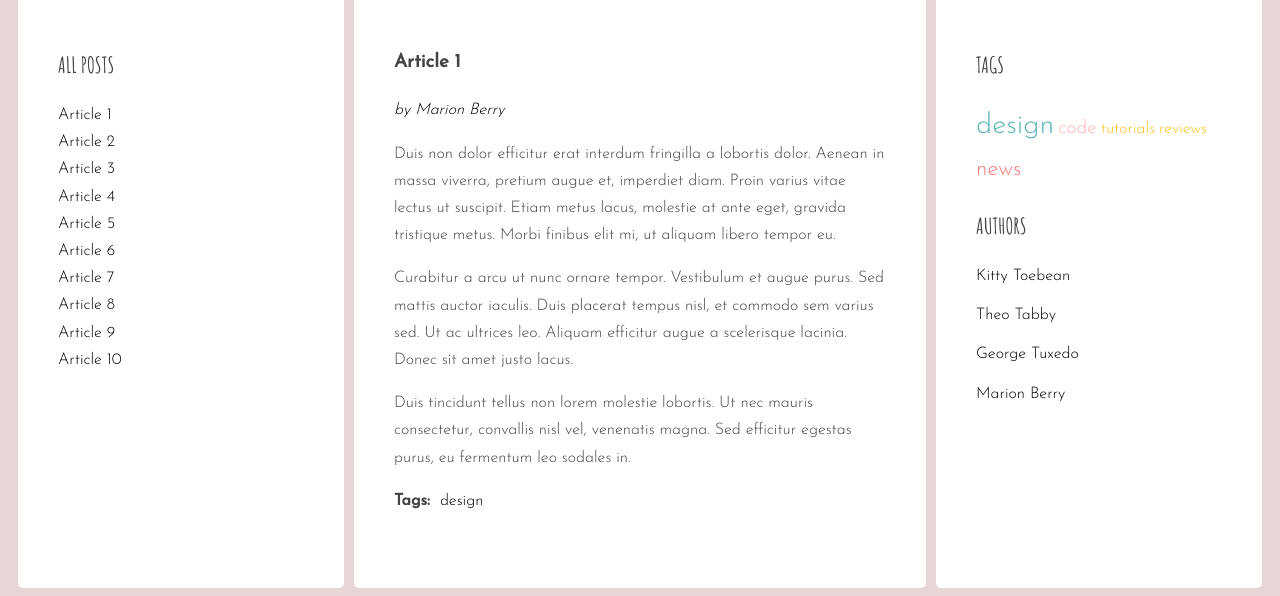
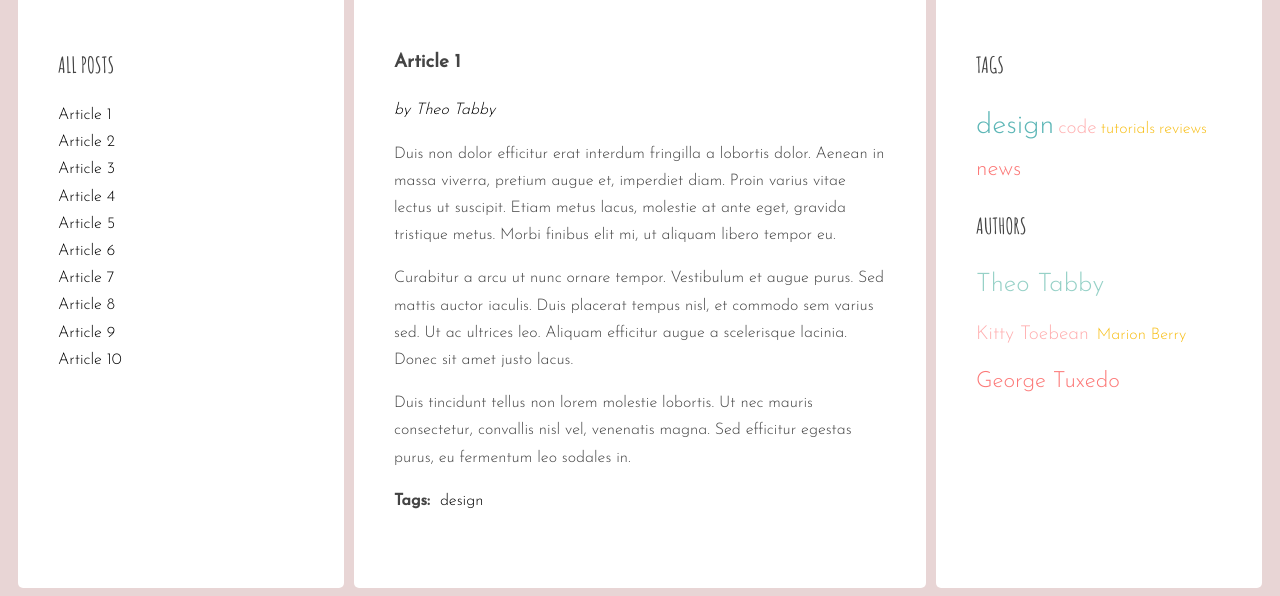
Before and after one commit to gosikxo/javascript-blog, a website: page index.html in a window 1280 px wide. Shown: the part 714-1310 px from the top of the page. Drawn offline with Linux system fonts and the light colour scheme.

Commit message:
Add author list generation

```diff
--- a/index.html
+++ b/index.html
@@ -23,7 +23,7 @@
             </ul>
         </aside>
         <section class="posts">
-            <article class="post active" id="article-1" data-tags="design" data-author="Marion Berry">
+            <article class="post active" id="article-1" data-tags="design" data-author="Theo Tabby">
                 <h3 class="post-title">Article 1</h3>
                 <p class="post-author"></p>
                 <div class="post-content">
@@ -77,7 +77,7 @@
                     </ul>
                 </div>
             </article>
-            <article class="post" id="article-3" data-tags="tutorials design" data-author="George Tuxedo">
+            <article class="post" id="article-3" data-tags="tutorials design" data-author="Kitty Toebean">
                 <h3 class="post-title">Article 3</h3>
                 <p class="post-author"></p>
                 <div class="post-content">
@@ -172,7 +172,7 @@
                     </ul>
                 </div>
             </article>
-            <article class="post" id="article-7" data-tags="news" data-author="Kitty Toebean">
+            <article class="post" id="article-7" data-tags="news" data-author="Theo Tabby">
                 <h3 class="post-title">Article 7</h3>
                 <p class="post-author"></p>
                 <div class="post-content">
@@ -221,7 +221,7 @@
                     </ul>
                 </div>
             </article>
-            <article class="post" id="article-9" data-tags="design" data-author="Marion Berry">
+            <article class="post" id="article-9" data-tags="design" data-author="George Tuxedo">
                 <h3 class="post-title">Article 9</h3>
                 <p class="post-author"></p>
                 <div class="post-content">
@@ -288,26 +288,6 @@
             </ul>
             <h2 class="section-title">Authors</h2>
             <ul class="list authors">
-                <li>
-                    <a href="#">
-                        <span class="author-name">Kitty Toebean</span>
-                    </a>
-                </li>
-                <li>
-                    <a href="#">
-                        <span class="author-name">Theo Tabby</span>
-                    </a>
-                </li>
-                <li>
-                    <a href="#">
-                        <span class="author-name">George Tuxedo</span>
-                    </a>
-                </li>
-                <li>
-                    <a href="#">
-                        <span class="author-name">Marion Berry</span>
-                    </a>
-                </li>
             </ul>
         </aside>
     </main>
--- a/js/script.js
+++ b/js/script.js
@@ -1,4 +1,13 @@
 'use strict';
+
+const optArticleSelector = '.post',
+  optTitleSelector = '.post-title',
+  optTitleListSelector = '.titles',
+  optArticleTagsSelector = '.post-tags .list',
+  optArticleAuthorsSelector = '.post-author',
+  optTagsListSelector = '.tags.list',
+  optCloudClassPrefix = 'tag-size-',
+  optAuthorsSelector = '.list.authors';
 
 function titleClickHandler(event) {
   event.preventDefault();
@@ -33,13 +42,7 @@ function addEventListenersToLinks() {
   }
 }
 
-const optArticleSelector = '.post',
-  optTitleSelector = '.post-title',
-  optTitleListSelector = '.titles',
-  optArticleTagsSelector = '.post-tags .list',
-  optArticleAuthorsSelector = '.post-author',
-  optTagsListSelector = '.tags.list',
-  optCloudClassPrefix = 'tag-size-';
+
 
 
 function generateTitleLinks(customSelector = '') {
@@ -83,9 +86,9 @@ function calculateTagsParams(tags) {
 }
 
 function calculateTagClass(count, params) {
-  const relativeValue = count/params.max;
-  const range = params.max-params.min;
-  return `${optCloudClassPrefix}${Math.floor(relativeValue*range+params.min)}`;
+  const relativeValue = count / params.max;
+  const range = params.max - params.min;
+  return `${optCloudClassPrefix}${Math.floor(relativeValue * range + params.min)}`;
 }
 
 function generateTags() {
@@ -140,7 +143,34 @@ function generateTags() {
 }
 generateTags();
 
+function generateAuthors() {
 
+  let allAuthors = {};
+
+  const articles = document.querySelectorAll(optArticleSelector);
+
+  let html = '';
+
+  for (const article of articles) {
+    const author = article.dataset.author;
+
+    if (!Object.prototype.hasOwnProperty.call(allAuthors, author)) {
+      allAuthors[author] = 1;
+    } else {
+      allAuthors[author]++;
+    }
+  }
+
+  for (const author in allAuthors) {
+    const linkHTML = `<li><a class="${calculateTagClass(allAuthors[author], calculateTagsParams(allAuthors))}" href="#author-${author}">${author}</a><li>`;
+    html += linkHTML;
+  }
+
+  const authorsWrapper = document.querySelector(optAuthorsSelector);
+
+  authorsWrapper.innerHTML = html;
+}
+generateAuthors();
 
 function tagClickHandler(event) {
   /* prevent default action for this event */
--- a/sass/styles.scss
+++ b/sass/styles.scss
@@ -144,7 +144,7 @@ body {
   margin: 0;
   padding: 0;
 
-  &.tags li {
+  &.tags li, &.authors li {
     display: inline-block;
     margin-right: 4px;
 
```
Also changed, not shown: css/styles.css.
